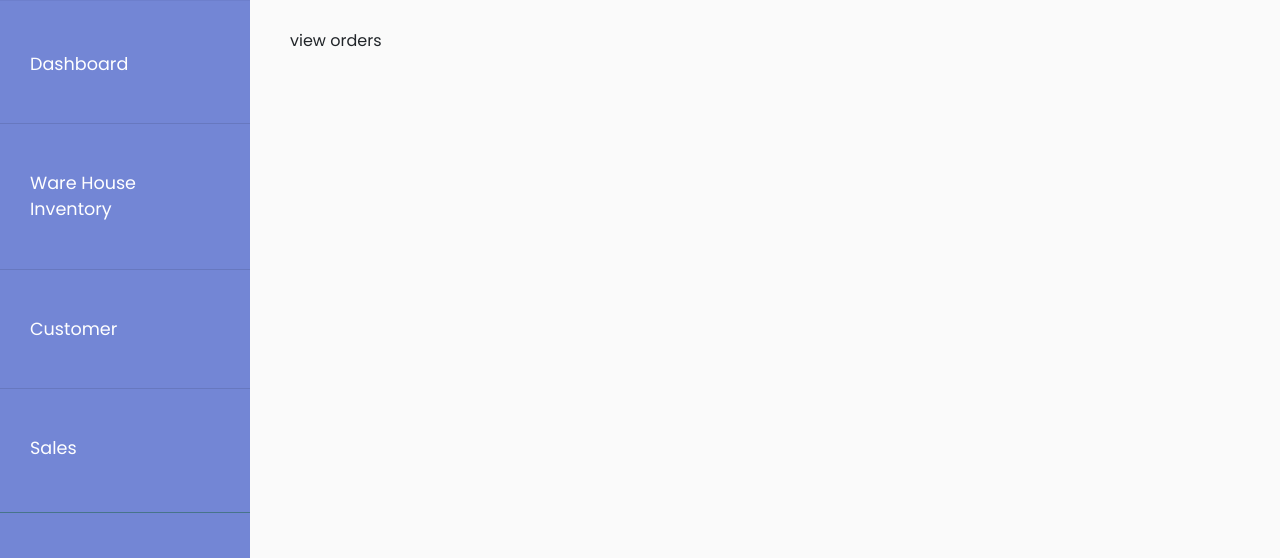
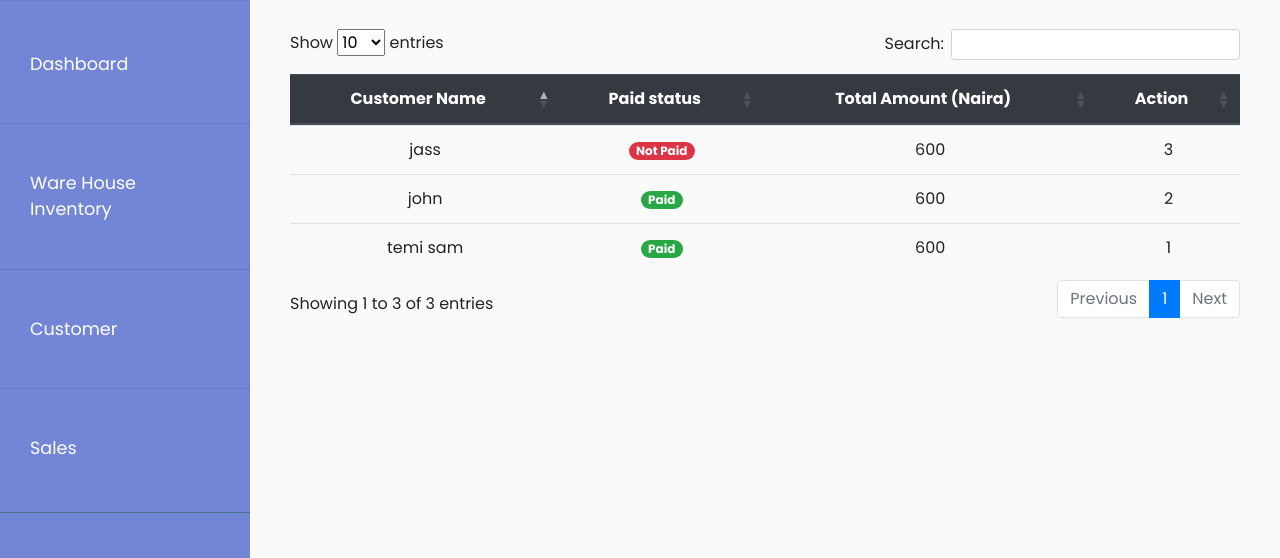
Before and after one commit to temi92/inventory_management, a Flask app: a page that uses deets_nigeria/templates/view_order.html in a window 1280 px wide. Shown: the part 81-639 px from the top of the page. Run offline with Flask 2, Linux system fonts and the light colour scheme; data comes from the database, SQL or seed files in the repository; both versions use the stored data as it was after the commit; some libraries are stand-ins or nearby versions.

Commit message:
added functionliaty to enable user track customers who have not paid

```diff
--- a/deets_nigeria/models.py
+++ b/deets_nigeria/models.py
@@ -51,12 +51,14 @@ class Customer(Base, db.Model):
     address = db.Column(db.String(200))
     phone_number = db.Column(db.String(200))
     paid_status = db.Column(db.String(200))
+    total_amount = db.Column(db.Integer)
     order = db.relationship("Order", backref="customer", lazy="select")
 
-    def __init__(self, name, address, phone_number):
+    def __init__(self, name, address, phone_number,total_amount=0):
         self.name = name
         self.address = address
         self.phone_number = phone_number
+        self.total_amount = total_amount
 
     def __repr__(self):
         return str(self.id)
--- a/deets_nigeria/routes.py
+++ b/deets_nigeria/routes.py
@@ -40,6 +40,7 @@ def add_order():
         # convert to date object.
         date = datetime.strptime(date, '%m/%d/%Y')
 
+        #grab form data.
         customer_name = request.form["customerName"]
         payment_status = request.form["payment_status"]
         counters = int(request.form["counters"])
@@ -47,7 +48,8 @@ def add_order():
         quantity = [request.form["quantity" + str(i)] for i in range(counters)]
         rate = [request.form["rate" + str(i)] for i in range(counters)]
         amount = [request.form["amount" + str(i)] for i in range(counters)]
-        print(date, customer_name, payment_status, names, quantity, rate, amount)
+        total_amount = request.form["totalAmount"]
+        print(date, customer_name, payment_status, names, quantity, rate, amount,total_amount)
         order_details = list(zip(names, quantity, rate, amount))
 
         #get customer and product from db..
@@ -71,6 +73,7 @@ def add_order():
 
         # update customer paid status if sufficient product in stock
         customer.paid_status = payment_status
+        customer.total_amount = int(total_amount)
         customer.save_to_db()
 
 
@@ -207,7 +210,24 @@ def product_quantity():
 
 @app.route("/view order", methods=["GET"])
 def view_order():
-    return render_template("view_order.html")
+    #get customers who have placed orders..
+    orders = Order.query.all()
+    customers = set([order.customer_id for order in orders])
+
+    customer_names = [Customer.query.filter_by(id=customer).first().name for customer in customers]
+    paid_status = [Customer.query.filter_by(id=customer).first().paid_status for customer in customers]
+    totalAmount = [Customer.query.filter_by(id=customer).first().total_amount for customer in customers]
+    data = list(zip(customer_names, paid_status, totalAmount))
+
+    print (customer_names, paid_status, totalAmount)
+    print (data)
+
+
+
+
+    return render_template("view_order.html", data = data)
+
+
 
 
 @app.route("/view_customer", methods=["GET", "POST"])
--- a/deets_nigeria/static/js/main.js
+++ b/deets_nigeria/static/js/main.js
@@ -4,6 +4,7 @@ $(document).ready(function () {
 
     $('#customer_tables').DataTable();
     $("#product_tables").DataTable();
+    $("#view_order_tables").DataTable();
 
 
      // get date ...
--- a/deets_nigeria/templates/add_order.html
+++ b/deets_nigeria/templates/add_order.html
@@ -294,7 +294,7 @@
 
                 <div class="float-md-right">
                     <label for="totalAmount" >Total price</label>
-                    <input class="form-control" type="number" placeholder="0" id="totalAmount"readonly>
+                    <input class="form-control" type="number" placeholder="0" id="totalAmount" name="totalAmount" readonly>
                 </div>
         </div>
     </form>
--- a/deets_nigeria/templates/dashboard.html
+++ b/deets_nigeria/templates/dashboard.html
@@ -32,7 +32,7 @@
                      <div> Manage Orders</div>
 
                  </div>
-                 <a class="card-footer text-white small" href="{{url_for('manage_customer')}}">
+                 <a class="card-footer text-white small" href="{{url_for('view_order')}}">
                     <span class="float-left"> View Details</span>
                     <span class="float-right">
                         <i class="fa fa-angle-right"></i>
--- a/deets_nigeria/templates/view_order.html
+++ b/deets_nigeria/templates/view_order.html
@@ -1,9 +1,66 @@
 {% extends "index.html" %}
+
+{% block script %}
+
+{{ super() }}
+
+<script>
+        $(document).ready(function(){
+
+
+           {% for customer in data %}
+
+            {% if 'Paid' in customer %}
+
+                $("#paid_status_{{loop.index}}").removeClass("badge-danger");
+
+                $("#paid_status_{{loop.index}}").addClass("badge-success");
+
+            {% endif %}
+
+
+           {% endfor %}
+
+
+        });
+
+</script>
+
+
+
+{% endblock script %}
+
+
 
 {% block content %}
 
+<table id="view_order_tables" class="table table-hover" style="margin-top: 1.5em;">
+      <thead class="thead-dark">
+        <tr>
+            <th scope="col" class="text-center"> Customer Name</th>
+            <th scope="col" class="text-center">Paid status </th>
+            <th scope="col" class="text-center"> Total Amount (Naira)</th>
+            <th scope="col" class="text-center"> Action</th>
+        </tr>
+      </thead>
+      <tbody>
 
-<div> view orders</div>
+
+        {% for customer in data %}
+
+        <tr>
+            <td align="center"> {{customer.0}} </td>
+            <td align="center"><span class="badge badge-pill badge-danger" id="paid_status_{{loop.index}}">{{customer.1}}</span></td>
+            <td align="center">{{customer.2}}</td>
+            <td align="center"> {{ loop.index }}</td>
+
+        </tr>
+
+        {% endfor %}
+      </tbody>
+
+</table>
+
 
 
 
```
Also changed, not shown: deets_nigeria/tmp.sqlite.
